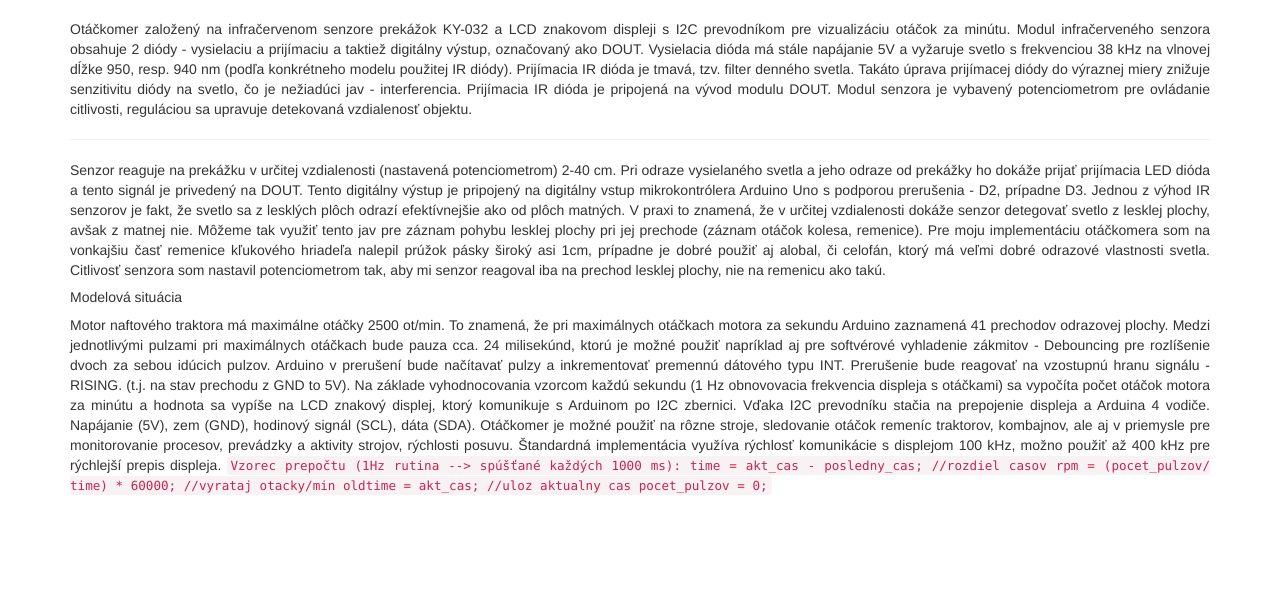
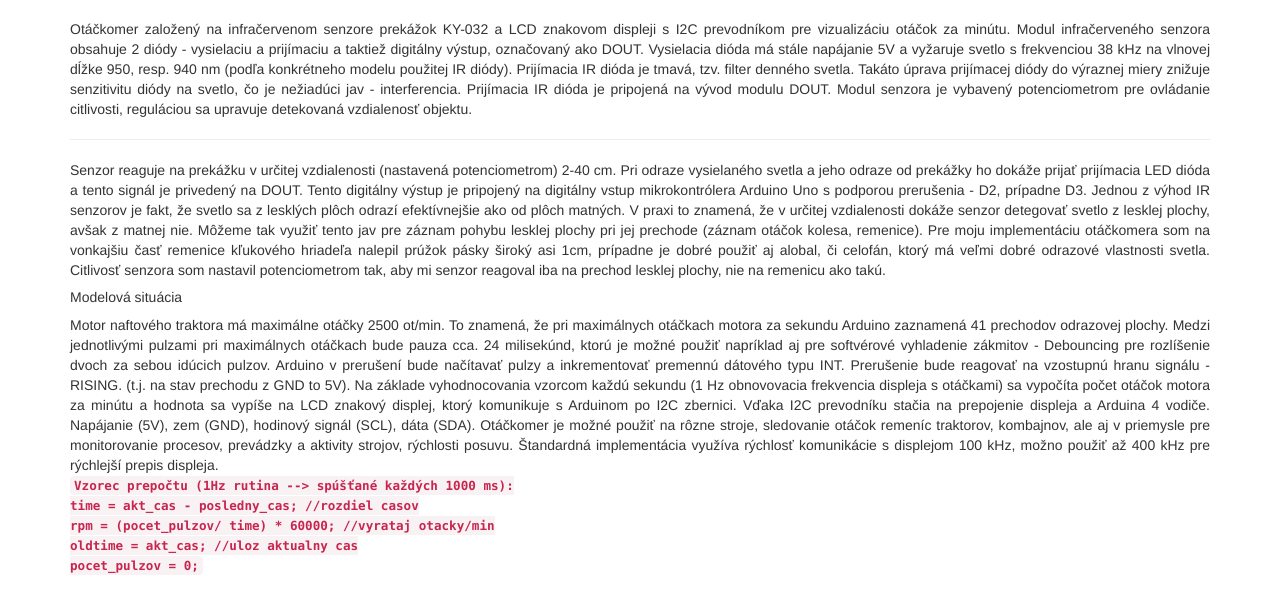
Before and after one commit to martinius96/otackomer, a plain HTML site: page docs/index.html in a window 1280 px wide. Shown: the part 148-762 px from the top of the page. Drawn offline with nearby package versions, Linux system fonts and the light colour scheme.

Commit message:
Update index.html

```diff
--- a/docs/index.html
+++ b/docs/index.html
@@ -78,11 +78,12 @@ Vďaka I2C prevodníku stačia na prepojenie displeja a Arduina 4 vodiče.
 Napájanie (5V), zem (GND), hodinový signál (SCL), dáta (SDA).
 Otáčkomer je možné použiť na rôzne stroje, sledovanie otáčok remeníc traktorov, kombajnov, ale aj v priemysle pre monitorovanie procesov, prevádzky a aktivity strojov, rýchlosti posuvu.
 Štandardná implementácia využíva rýchlosť komunikácie s displejom 100 kHz, možno použiť až 400 kHz pre rýchlejší prepis displeja.
+<br>
 <code>
-Vzorec prepočtu (1Hz rutina --> spúšťané každých 1000 ms):
-time = akt_cas - posledny_cas;    //rozdiel casov
-rpm = (pocet_pulzov/ time) * 60000;   //vyrataj otacky/min
-oldtime = akt_cas;           //uloz aktualny cas
+<b>Vzorec prepočtu (1Hz rutina --> spúšťané každých 1000 ms):<b><br>
+time = akt_cas - posledny_cas;    //rozdiel casov<br>
+rpm = (pocet_pulzov/ time) * 60000;   //vyrataj otacky/min<br>
+oldtime = akt_cas;           //uloz aktualny cas<br>
 pocet_pulzov = 0;
 </code>
             </p>
```
